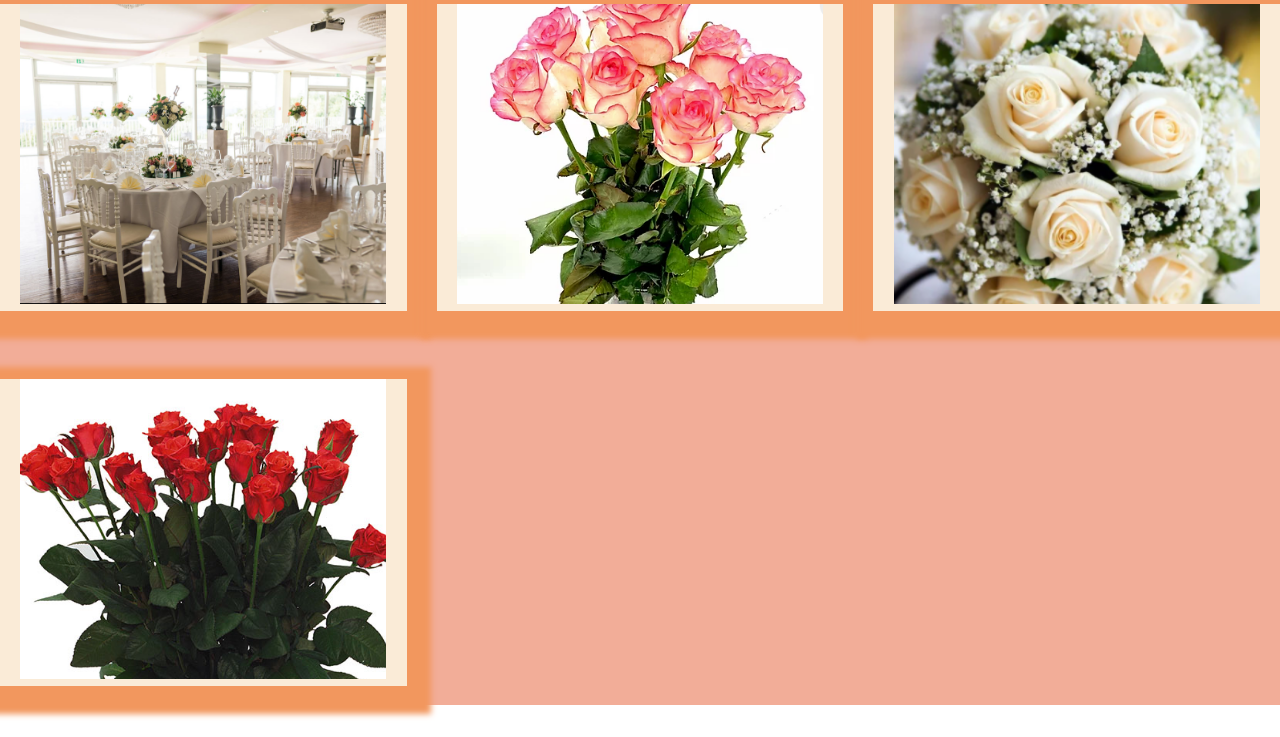
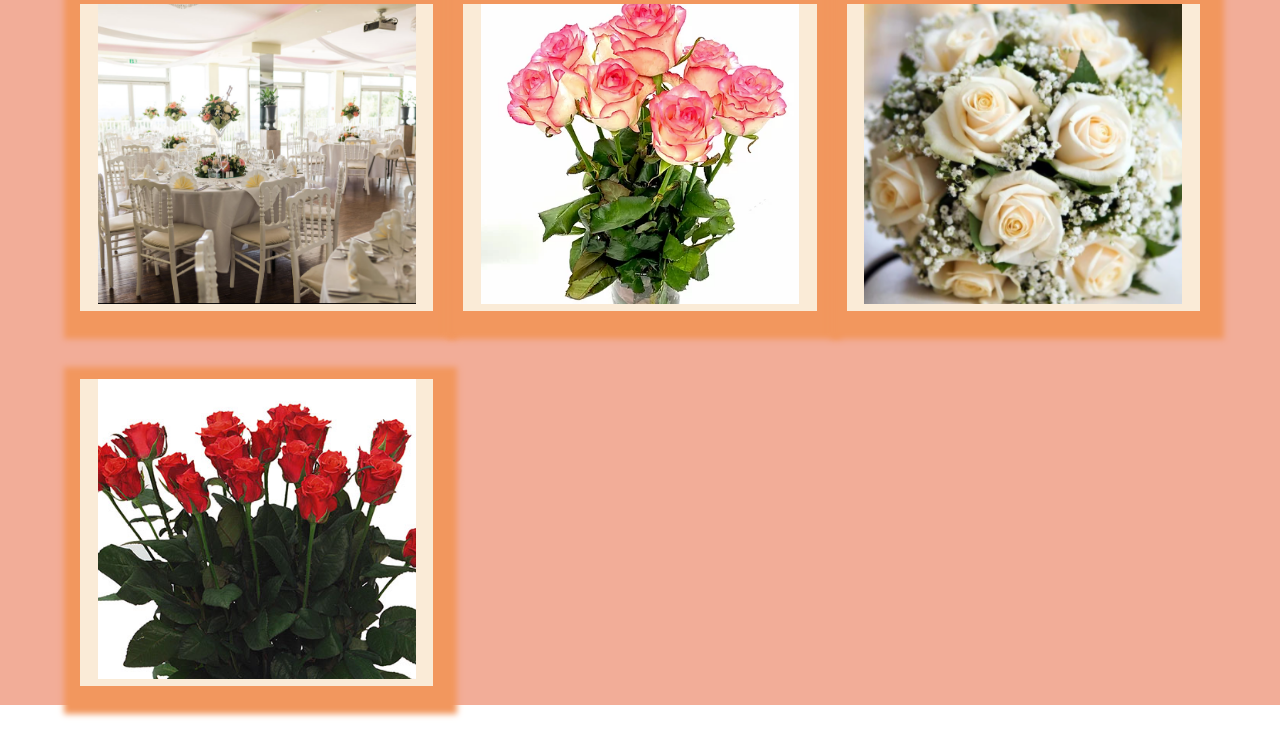
Before and after one commit to danapat/flowers, a plain HTML site: page index.html in a window 1280 px wide. Shown: the part 63-800 px from the top of the page. Drawn offline with Linux system fonts and the light colour scheme.

Commit message:
end-of-end

```diff
--- a/flowers.css
+++ b/flowers.css
@@ -7,9 +7,12 @@
     grid-gap: 30px;
     grid-auto-flow: row;
     background-color: rgb(242, 173, 152);
+    padding-left: 5em;
+    padding-right: 5em;
 }
 
 .box {
+    position: relative;
     background-color: antiquewhite;
     width: minmax(350px, 2fr);
     height: minmax(300px, 1fr);
@@ -63,14 +66,10 @@
     border-radius: 8px;
   }
 
-.box:hover {
-    transform: scale(1.1);
-}
+  .box:hover .image {
+    opacity: 0.3;
+  }
 
-.box:hover .img {
-    opacity: 0,3;
-}
-
-.box:hover .box-title {
+  .box:hover .box-title {
     opacity: 1;
   }
--- a/index.html
+++ b/index.html
@@ -15,26 +15,30 @@
      </ul>
    </nav>
    <div class="container">
-     <div class="box blwerkstatt"><a href="https://www.blumenwerkstatt.at/" target="_blank">
-      <img src="Blumenwerkstatt.png">
+     <div class="box blwerkstatt">
+      <img class="image" src="Blumenwerkstatt.png">
+      <a href="https://www.blumenwerkstatt.at/" target="_blank">
       <div class="box-title">
         <div class="box-title-text">Blumenwerkstatt 1040</div>
       </div>
     </a></div>
-     <div class="box florist"><a href="https://www.blumen-schuster.shop/" target="_blank">
-      <img src="Florist.png">
+     <div class="box florist">
+      <img class="image" src="Florist.png">
+      <a href="https://www.blumen-schuster.shop/" target="_blank">
       <div class="box-title">
       <div class="box-title-text">Florist 1120</div>
     </div>
     </a></div>
-     <div class="box kreativ"><a href="https://www.blumenkreativwien.at/" target="_blank">
-      <img src="Kreativ.png">
+     <div class="box kreativ">
+      <img class="image" src="Kreativ.png">
+      <a href="https://www.blumenkreativwien.at/" target="_blank">
       <div class="box-title">
         <div class="box-title-text">Blumen-Kreativ 1080,1160</div>
       </div>
     </a></div>
-     <div class="box bub"><a href="https://www.blumen-bb.at/" target="_blank">
-      <img src="bub.png">
+     <div class="box bub">
+      <img class="image" src="bub.png">
+      <a href="https://www.blumen-bb.at/" target="_blank">
       <div class="box-title">
         <div class="box-title-text">B&B 1160,1190</div>
       </div>
```
